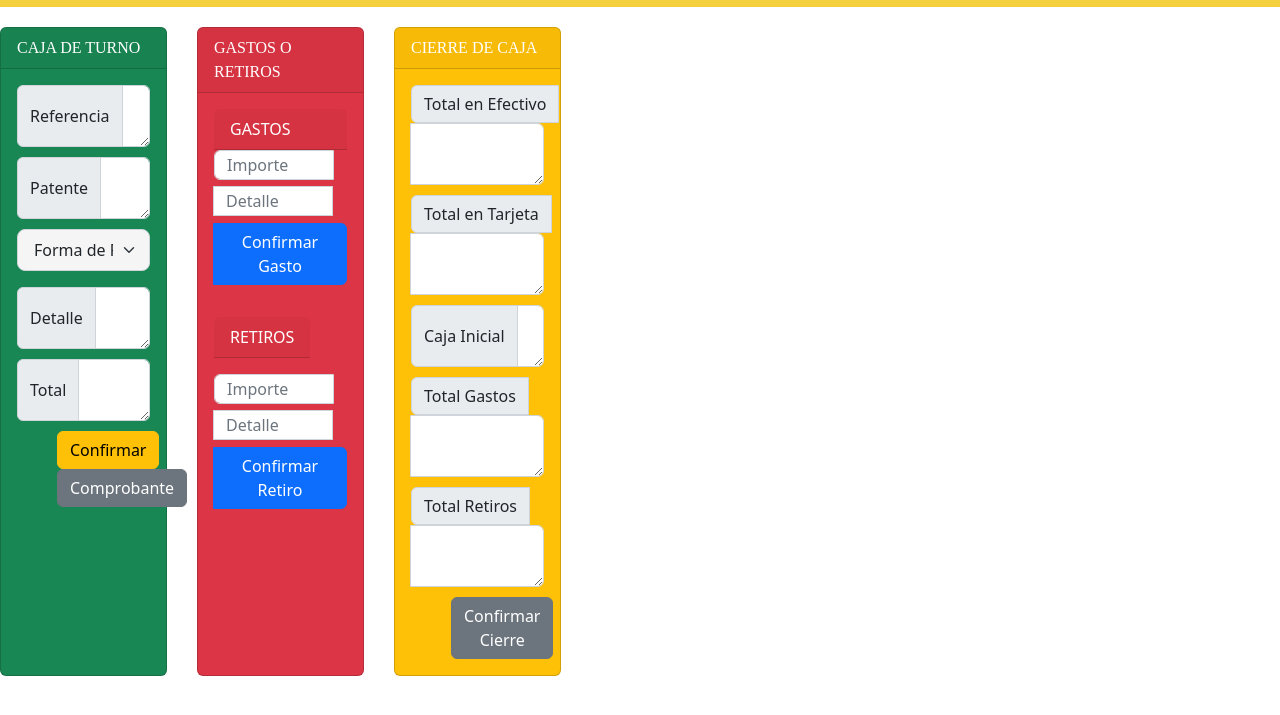
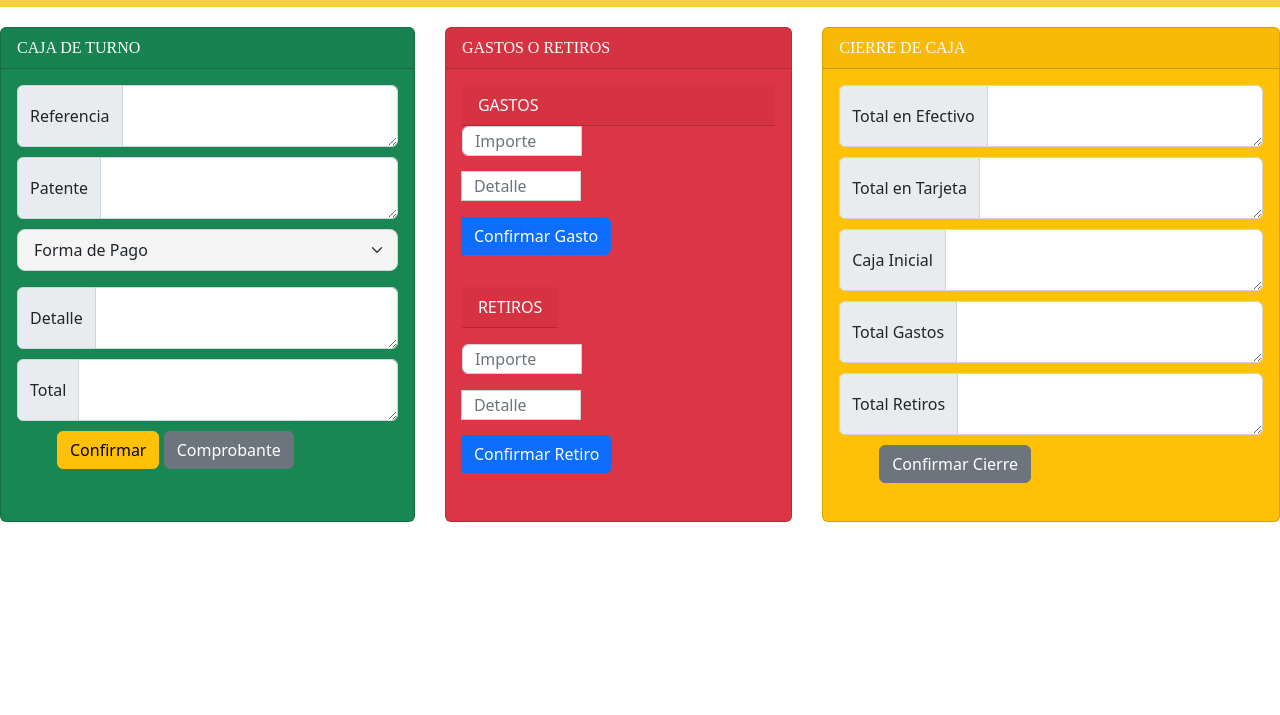
Before and after one commit to Ispc2022/proyecto1, a plain HTML site: page ParkingSetting/Caja_diaria.html in a window 1280 px wide. Shown: the part 49-764 px from the top of the page. Drawn offline with nearby package versions, Linux system fonts and the light colour scheme; a web font is replaced by a local one.

Commit message:
Update Caja_diaria.html

```diff
--- a/ParkingSetting/Caja_diaria.html
+++ b/ParkingSetting/Caja_diaria.html
@@ -20,7 +20,7 @@
         <a href="home.html"><img src="Logos/LOGO.png" width="150"></a>
     </nav>
 
-    <div class="container-flex">
+    <div class="container-caja">
     <div class="card text-bg-success mb-3">
         <div class="card-header" style="font-family: Rubik Distressed";>CAJA DE TURNO</div>
         <div class="card-body">
```
